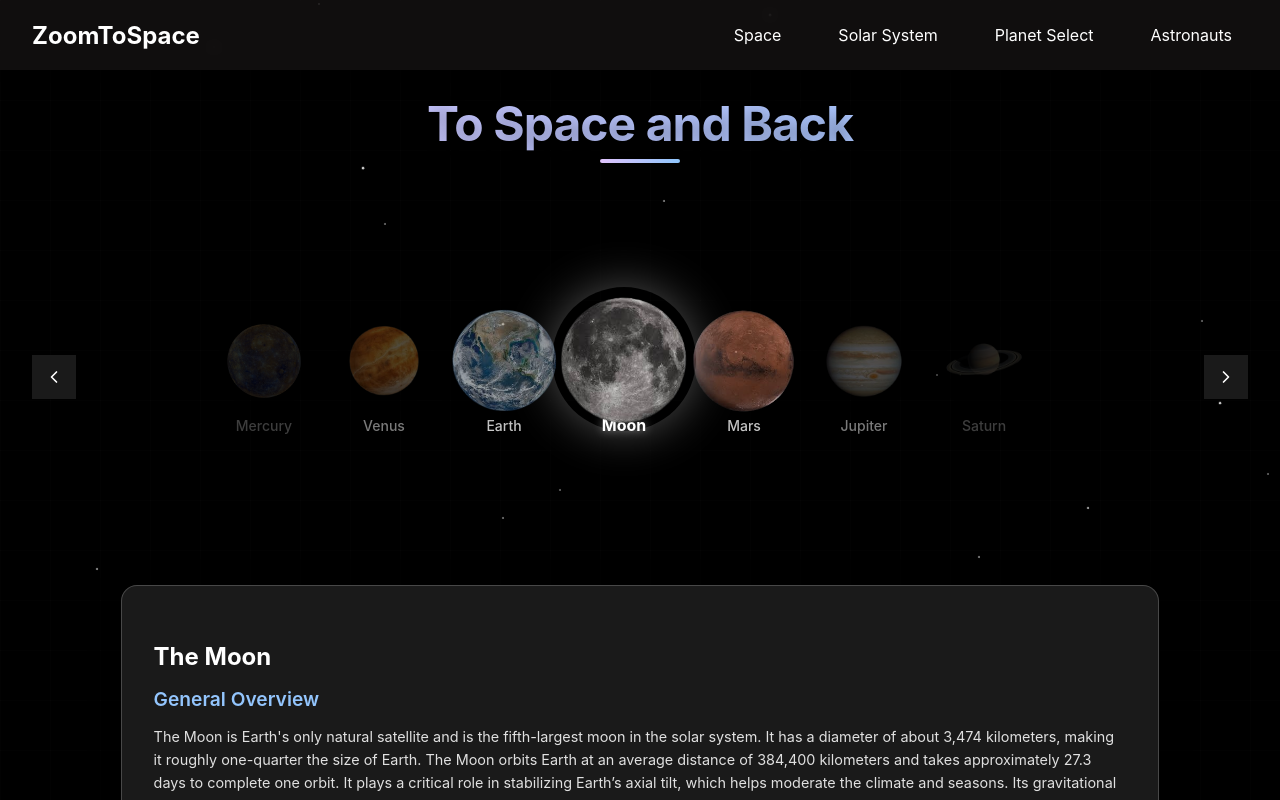
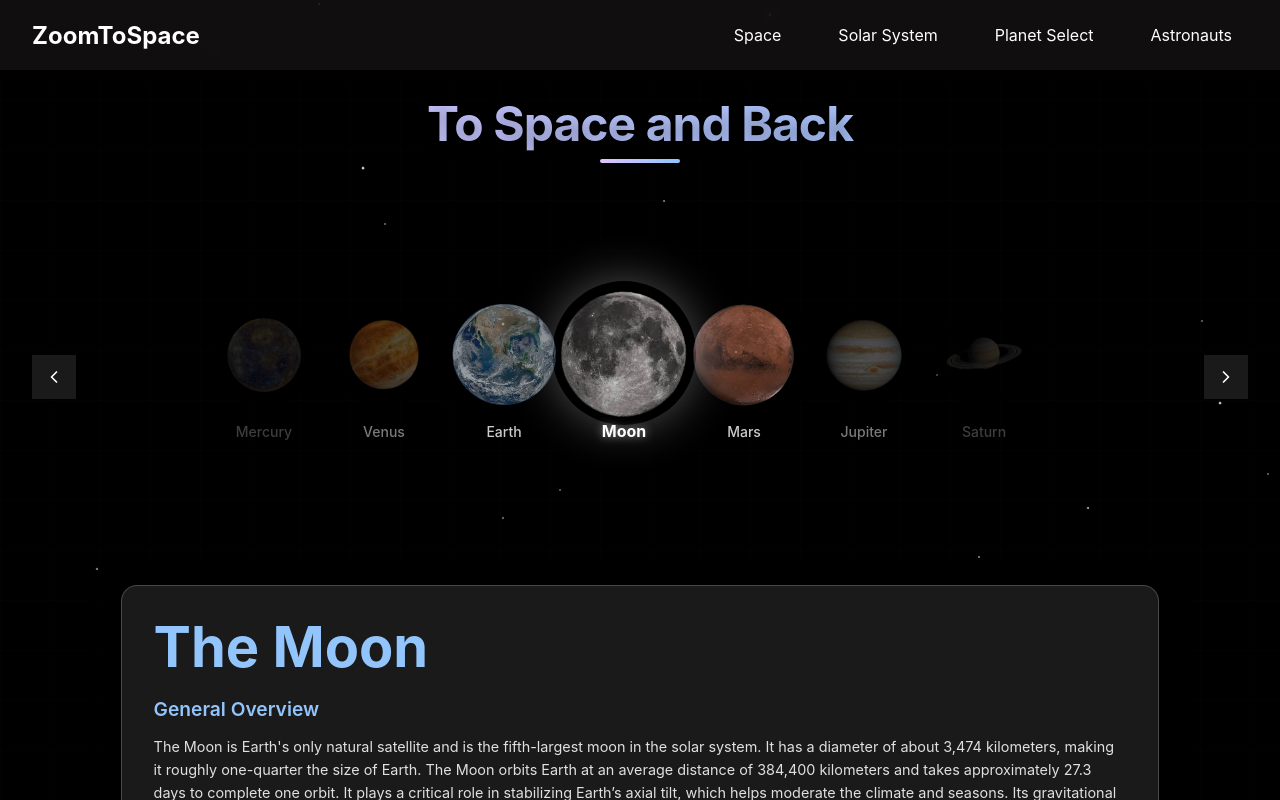
Before and after one commit to dulmini11/ZoomToSpace2, a React (Vite) app: page /Planet in a window 1280 px wide. Shown: the top 800 px of the page. Built offline with nearby package versions, Linux system fonts and the light colour scheme.

Commit message:
update planet section

```diff
--- a/src/Component/Planet/Planet.css
+++ b/src/Component/Planet/Planet.css
@@ -296,10 +296,12 @@
 }
 
 .description-title {
-  font-size: 1.5rem;
+  font-size: 3.5rem;
   font-weight: bold;
   margin-bottom: 1rem;
   transition: color 0.3s ease;
+  color:#93c5fd;
+  margin-top: -5px;
 }
 
 .description-text {
@@ -389,3 +391,17 @@
     transform: scale(1.3);
   }
 }
+
+.planet-name {
+  margin-top: 20px;
+  font-size: 14px;
+  text-align: center;
+  color: rgb(255, 255, 255);
+  transition: color 0.3s, font-weight 0.3s;
+}
+
+.planet-name.highlight {
+  color: #ffffff; /* Or any bright color */
+  font-weight: bold;
+  text-shadow: 0 0 5px #ffcc00;
+}
--- a/src/Component/Planet/Planet.jsx
+++ b/src/Component/Planet/Planet.jsx
@@ -490,7 +490,10 @@ const planets = [
                 <img src={planet.image} alt={planet.name} className="planet-img" />
               </div>
 
-                <div className="planet-name">{planet.name}</div>
+                <div className={`planet-name ${index === selectedPlanet ? 'highlight' : ''}`}>
+                  {planet.name}
+                </div>
+
               </div>
             );
           })}
```
